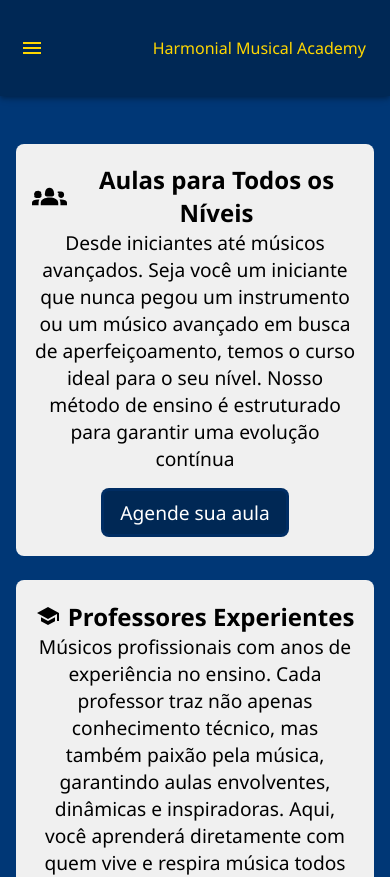
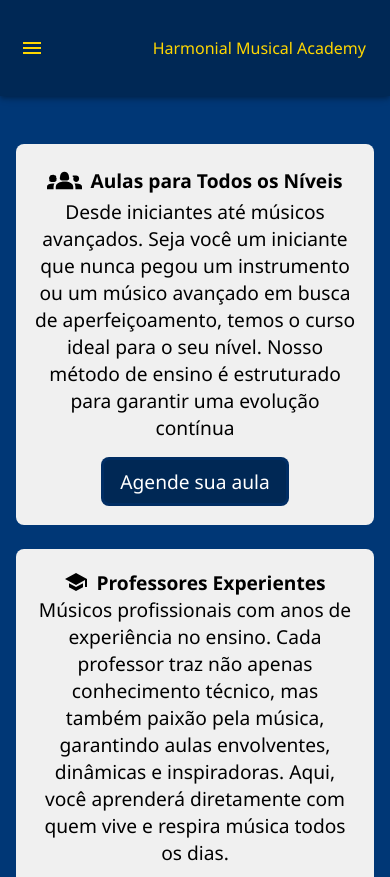
Before and after one commit to caio1213pgm/HarmoniaMusicalAcademy-LandigPage, a React (Vite) app: page /servicos in a window 390 px wide. Shown: the top 877 px of the page. Built offline with nearby package versions, Linux system fonts and the light colour scheme.

Commit message:
commit responsive 2
edit css fazendo com que a pagina servicos fique responsiva para celular

```diff
--- a/src/components/footerComponent/footer.module.css
+++ b/src/components/footerComponent/footer.module.css
@@ -27,7 +27,6 @@
         padding: 1.5rem;
         flex-direction: column;
         align-items: start;
-        margin-top: 20rem;
         p{
             font-size: 1.2rem;
             text-align: center;
--- a/src/components/servicesListComponent/service.module.css
+++ b/src/components/servicesListComponent/service.module.css
@@ -2,7 +2,7 @@
     background: var(--Second-Blue);
     display: flex;
     flex-wrap: wrap;
-    padding: 9rem 1rem 3rem 1rem;
+    padding: 9rem 1rem 1rem;
     gap: 1.5rem;
     justify-content: center;
 }
@@ -38,3 +38,9 @@
 .botao:hover{
     background-color: var(--Second-Blue);
 }
+
+@media only screen and (max-width: 768px) {
+    .cardHeader{
+        font-size: 0.8rem;
+    }
+}
--- a/src/components/testimonialComponent/tetimonials.module.css
+++ b/src/components/testimonialComponent/tetimonials.module.css
@@ -86,7 +86,7 @@
     height: 110vh;
   }
   .background, .blur{
-    height: 160vh;
+    height: 150vh;
   }
   .title{
     padding: 4% 1rem;
@@ -97,6 +97,7 @@
   }
   .card{
     padding: 1rem 0.8rem;
+
     p{
       width: 100%;
     }
--- a/src/pages/ServicosPage.tsx
+++ b/src/pages/ServicosPage.tsx
@@ -4,9 +4,9 @@ import ServiceLista from "../components/servicesListComponent/ServiceLista";
 
 function ServicosPage() {
   return (
-    <div className="">
+    <div>
       <Header />
-      <div className="">
+      <div>
         <ServiceLista />
       </div>
       <Footer />
```
Also changed, not shown: src/index.css (line endings or trailing spaces).
